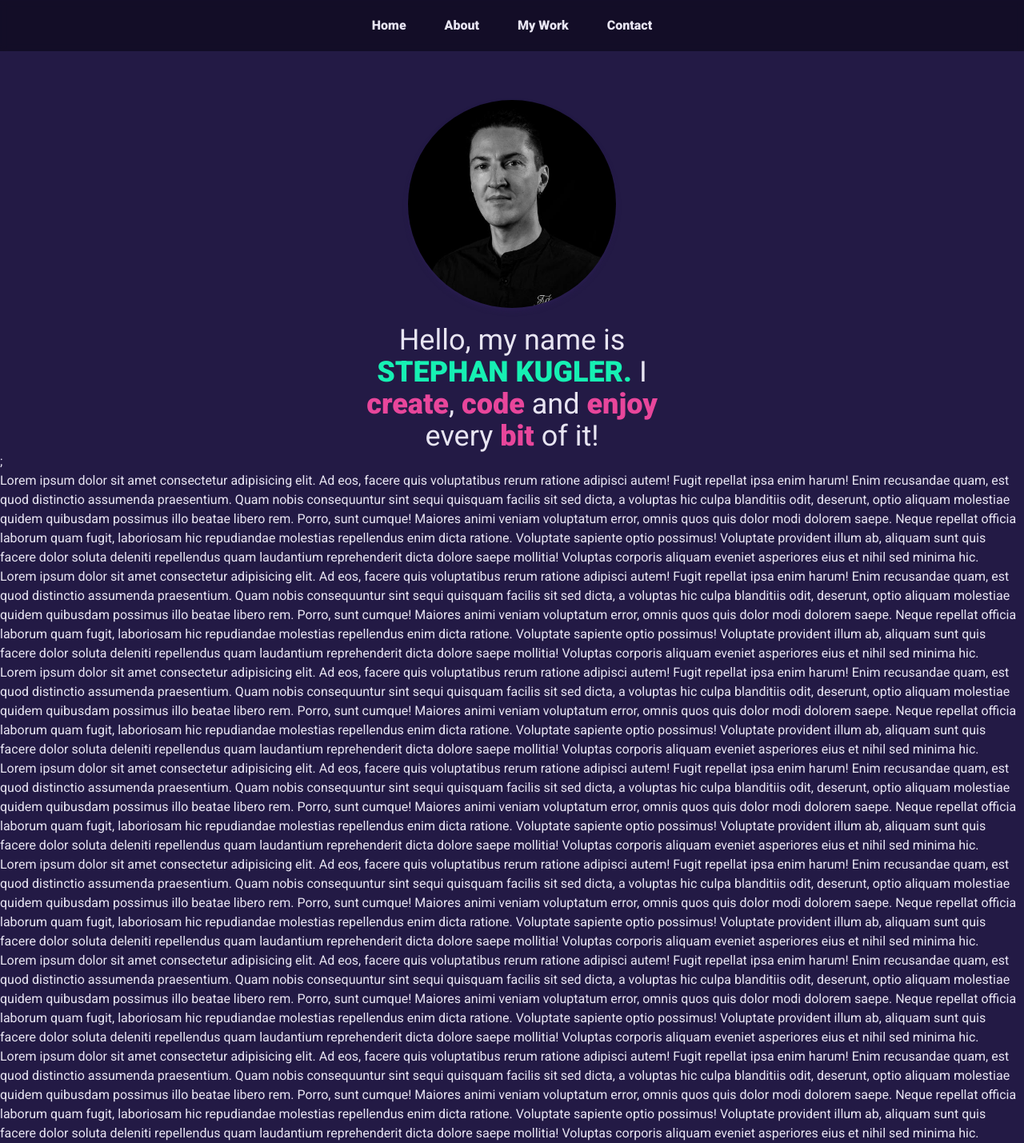
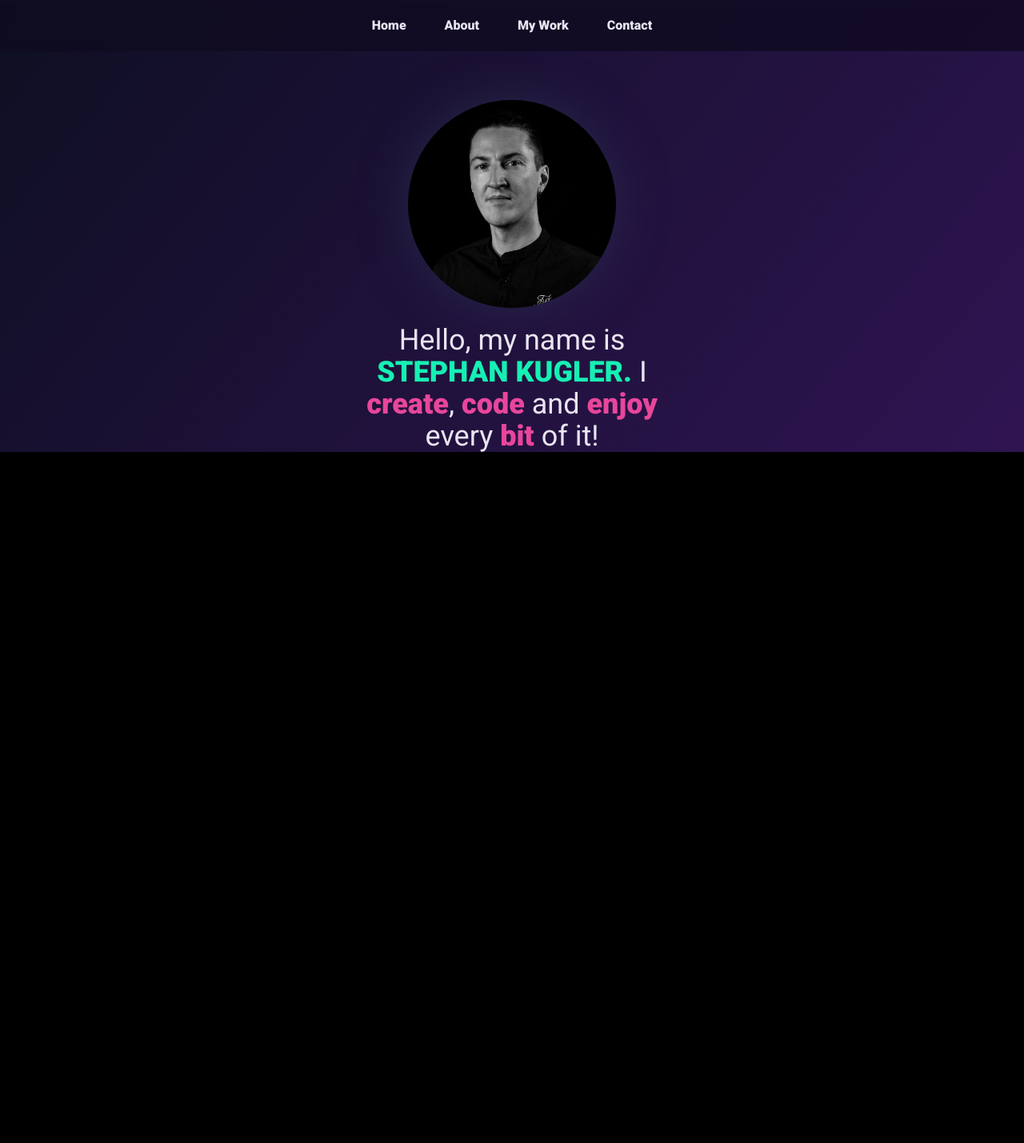
Before and after one commit to stekug/stephankugler-personal-portfolio, a Next.js app: page / in a window 1280 px wide. Shown: the whole page at 80% size. After the commit the page ends 800 px from the top, so only its background shows below. Built offline with nearby package versions, Linux system fonts and the light colour scheme.

Commit message:
Feat: Section modul (#4)
add bg1 and bg2 custom background classes to tailwind
add custom shadow value to ProfileLogo
add SectionModul with custom bg color

```diff
--- a/app/_components/ProfileInfos.tsx
+++ /dev/null
@@ -1,11 +0,0 @@
-import ProfileLogo from './ProfileLogo';
-import ProfileText from './ProfileText';
-
-export default function ProfileInfos() {
-  return (
-    <section className="flex flex-col justify-center items-center pt-24">
-      <ProfileLogo />
-      <ProfileText />
-    </section>
-  );
-}
--- a/app/_components/ProfileLogo.tsx
+++ b/app/_components/ProfileLogo.tsx
@@ -7,7 +7,7 @@ export default function ProfileLogo() {
     <div className="gap-10">
       <Link href="/" className="flex items-center z-10 rounded-full mt-2 py-5">
         <Image
-          className="rounded-full shadow-md shadow-primary-2"
+          className="rounded-full shadow-[0px_0px_60px_rgba(50,60,90,0.5)]"
           src={profilePic}
           alt="Profile picture of Stephan Kugler"
           height="260"
--- /dev/null
+++ b/app/_components/SectionModul.tsx
@@ -0,0 +1,15 @@
+import { PropsWithChildren } from 'react';
+
+interface Props extends PropsWithChildren {
+  customBg: 'bg-custom1' | 'bg-custom2';
+}
+
+export default function SectionModul({ children, customBg }: Props) {
+  return (
+    <section
+      className={`flex flex-col justify-center items-center pt-24 ${customBg}`}
+    >
+      {children}
+    </section>
+  );
+}
--- a/app/layout.tsx
+++ b/app/layout.tsx
@@ -24,7 +24,7 @@ export default function RootLayout({
   return (
     <html>
       <body
-        className={`${roboto.className} antialiased bg-primary-3 text-primary-1 min-h-screen flex flex-col relative`}
+        className={`${roboto.className} antialiased bg-black text-primary-1 min-h-screen flex flex-col relative`}
       >
         <Header />
         <div>
--- a/app/page.tsx
+++ b/app/page.tsx
@@ -1,17 +1,14 @@
-import LoremIpsum from './_components/LoremIpsum';
-import ProfileInfos from './_components/ProfileInfos';
+import SectionModul from './_components/SectionModul';
+import ProfileLogo from './_components/ProfileLogo';
+import ProfileText from './_components/ProfileText';
 
 export default function page() {
   return (
     <>
-      <ProfileInfos />;
-      <LoremIpsum />
-      <LoremIpsum />
-      <LoremIpsum />
-      <LoremIpsum />
-      <LoremIpsum />
-      <LoremIpsum />
-      <LoremIpsum />
+      <SectionModul customBg="bg-custom1">
+        <ProfileLogo />
+        <ProfileText />
+      </SectionModul>
     </>
   );
 }
--- a/tailwind.config.ts
+++ b/tailwind.config.ts
@@ -35,6 +35,10 @@ export default {
           7: '#8339E6',
         },
       },
+      backgroundImage: {
+        custom1: 'linear-gradient(0.36turn, rgb(14, 15, 34), rgb(47, 20, 82))',
+        custom2: 'linear-gradient(-0.36turn, rgb(14, 15, 34), rgb(47, 20, 82))',
+      },
     },
   },
   plugins: [],
```
